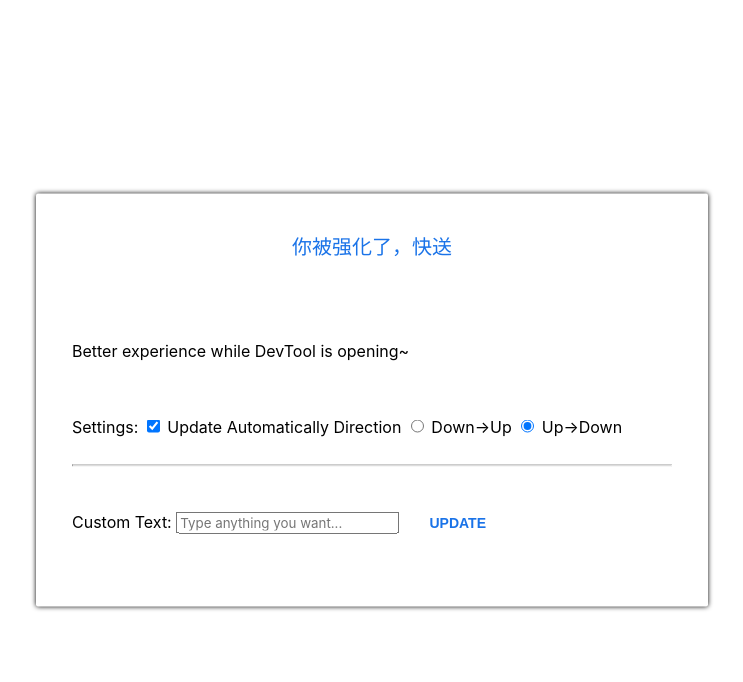
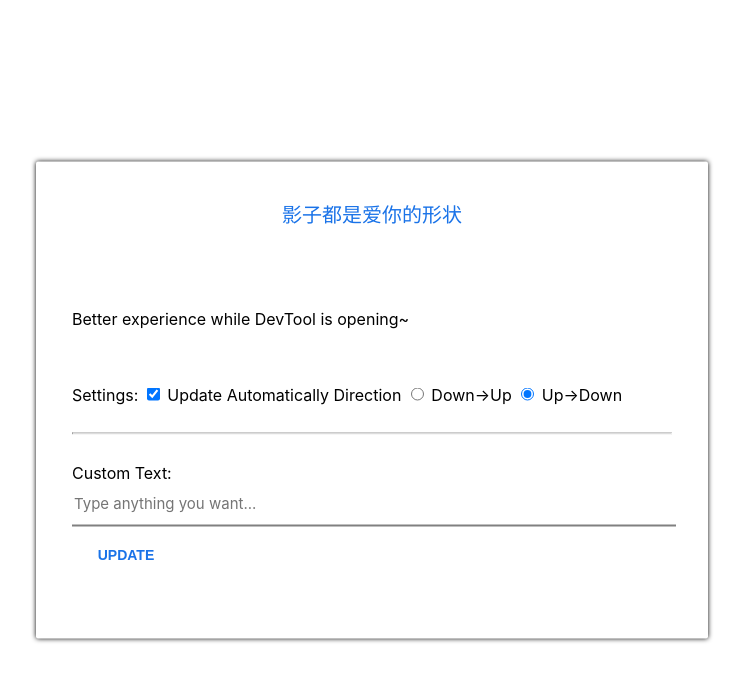
Before and after one commit to DFFZMXJ/dffzmxj.github.io, a plain HTML site: page pages/textPushingAnimation.html in a window 1280 px wide. Shown: the whole page, without its empty margins (268-1011 px from the left). Drawn offline with Linux system fonts and the light colour scheme.

Commit message:
Bug fix & More memes
Fix the bug which prevents text field from custom style. Added some new memes.

```diff
--- a/pages/textPushingAnimation.html
+++ b/pages/textPushingAnimation.html
@@ -162,7 +162,7 @@
         <hr />
         <div class="section">
           Custom Text:
-          <input id="custom-text" placeholder="Type anything you want..."/>
+          <input type="text" id="custom-text" placeholder="Type anything you want..."/>
           <button id="manually-update">Update</button>
         </div>
       </main>
@@ -201,12 +201,16 @@
         "有木有WiFi 有木有WiFi 有而且耐用五毛的",
         "随地大小变",
         "肥宅快乐水",
+	"你就宠着她吧",
+	"蒸汽姬",
+	"德国骨科",
         "みゃー姉~みゃー姉~みゃー姉~", //喵内~喵内~喵内~
         "三年起步，最高死刑",
         "五等分的牢饭",
         "重新定义30秒",
         "←NVIDIA Intel↓",
         "极致色彩 简约线条",
+	"马东什么？马什么梅？什么东梅？孙红雷！",
         //班梗（(✿◡‿◡)我班自创梗）
         "啊！该死的太阳！",
         "光头帝", //光武帝
@@ -218,6 +222,9 @@
         "rm -rf / --no-preserve-root", //会看注释为何不懂这些代码/指令？？？
         "chmod 000 -R /",
         "del /q /f C:\\",
+	"drop database;",
+	"<?php unlink('/');",
+	"require('fs').unlinkSync('/');",
         "print('Hello World')",
         "while(1) console.log('人类的本质是复读机');",
         "<a href='javascript:alert(\\'清除成功\\');'>清除缓存</a>",
```
